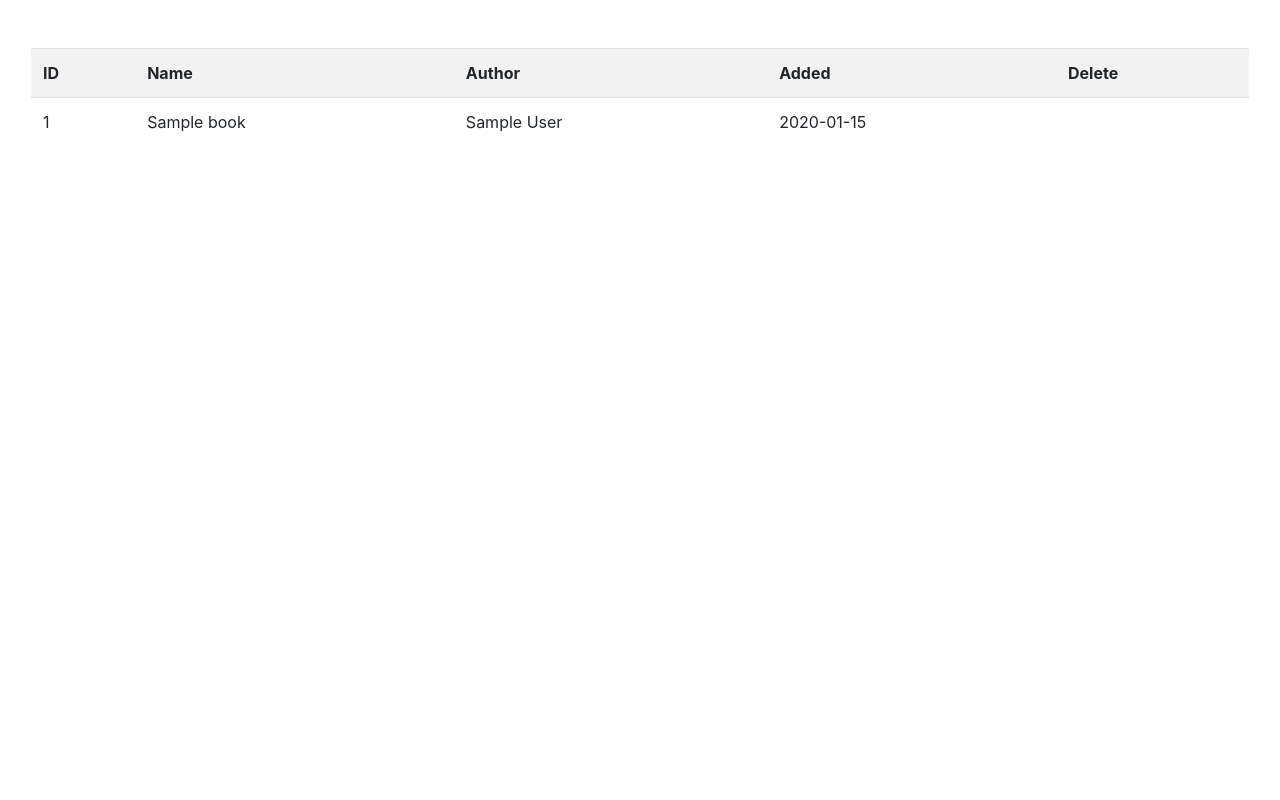
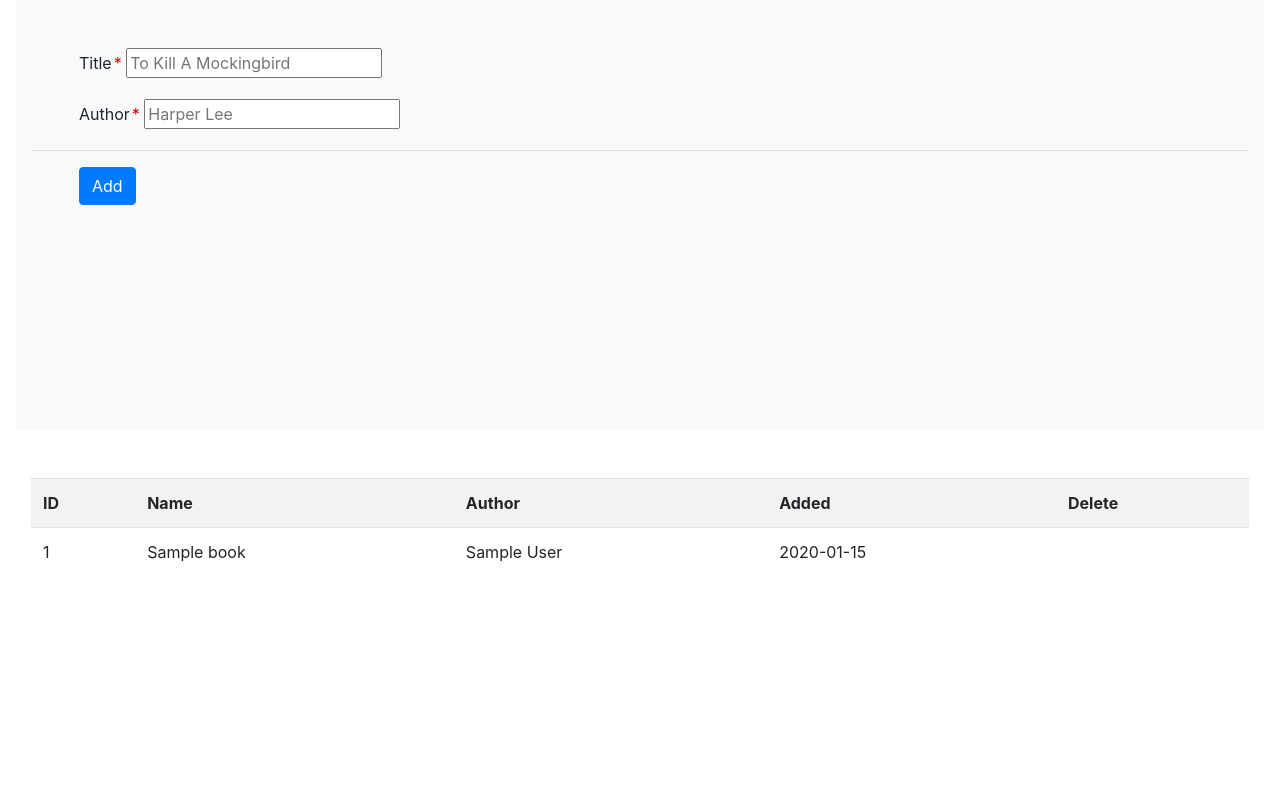
Before and after one commit to kerwei/project-libra, a Flask app: page / in a window 1280 px wide. Run offline with Flask 2, Linux system fonts and the light colour scheme; tables that the repository leaves empty hold one stand-in row (values such as "Sample post"); some libraries are stand-ins or nearby versions.

Commit message:
Remove unneeded functions from controller. Implement form to add books in index.html

```diff
--- a/main.py
+++ b/main.py
@@ -18,50 +18,17 @@ session = DBSession()
 # Starts the application and register the blueprints
 app = Flask(__name__)
 
-
-def parseUrlEntry(entry_string):
-    if '|' in entry_string:
-        name = entry_string.split('|')[0]
-        dob = datetime.strptime(entry_string.split('|')[1], '%d-%m-%Y')
-        return [name, dob]
-    else:
-        return []
-
-
 # Adds a customer
-@app.route('/book/add/<string:new_entry>', methods=['POST'])
-def addBook(new_entry):
-    data = parseUrlEntry(new_entry)
+@app.route('/book/add', methods=['POST'])
+def addBook():
+    # data = parseUrlEntry(new_entry)
     # Creates the record and saves it to the database
-    if data:
-        new_item = Book(name=data[0], author=data[1])
+    if request.form:
+        new_item = Book(name=request.form['name'], author=request.form['author'])
         session.add(new_item)
         session.commit()
 
     return redirect(url_for('homePage'))
-
-
-# Edits a customer
-# @app.route('/book/edit/<string:item_id>/<string:new_entry>', methods=['POST'])
-# def updateBook(item_id, new_entry):
-#     if item_id.isdigit():
-#         item_id = int(item_id)
-#     else:
-#         raise TypeError("Id must be integer")
-
-#     data = parseUrlEntry(new_entry)
-#     try:
-#         item = session.query(Book).filter_by(id=item_id).one()
-#         item.name = data[0]
-#         item.dob = data[1]
-
-#         session.add(item)
-#         session.commit()
-#     except:
-#         pass
-
-#     return redirect(url_for('homePage'))
-
 
 # Deletes a customer
 @app.route('/book/delete/<string:item_id>', methods=['DELETE'])
@@ -80,31 +47,6 @@ def deleteBook(item_id):
 
     return redirect(url_for('homePage'))
 
-
-# Views a customer
-# @app.route('/book/get/<string:item_id>', methods=['GET'])
-# def viewBook(item_id):
-#     if item_id.isdigit():
-#         item_id = int(item_id)
-#     else:
-#         raise TypeError("Id must be integer")
-
-#     book = session.query(Book).filter_by(id=item_id).one()
-#     return render_template('view.html', book=book, text=None)
-
-
-# Views youngest customer
-# @app.route('/customer/youngest', methods=['GET'])
-# def viewYoungest():
-#     statement = 'SELECT name, dob FROM customer WHERE dob = (SELECT MAX(dob) FROM customer)'
-#     sql = text(statement)
-#     res = engine.execute(sql)
-#     for row in res:
-#         customer = row
-
-#     return render_template('view.html', customer=customer, text=statement)
-
-
 # Home
 @app.route('/', methods=['GET'])
 def homePage():
--- a/templates/index.html
+++ b/templates/index.html
@@ -1,3 +1,4 @@
+<!-- Sample bootstrap page -->
 <!doctype html>
 <html lang="en">
   <head>
@@ -10,6 +11,8 @@
 
     <title>My Library</title>
   </head>
+
+  <!-- CSS styling provided by Philip Walton at https://github.com/philipwalton/solved-by-flexbox/blob/master/assets/css/components/holy-grail.css -->
   <style type="text/css">
     html {
         height: 100%;
@@ -43,8 +46,35 @@
     .text-inverse {
         color: white;
     }
+
+    /* Form styling provided by th3uiguy at https://stackoverflow.com/questions/23141854/adding-asterisk-to-required-fields-in-bootstrap-3#23141945*/
+    .form-group .control-label:after {
+      color: #d00;
+      content: "*";
+      margin-left: 2px;
+      top:7px;
+    }
   </style>
+
   <body class="holygrail">
+    <div class="holygrail-body no-gutters">
+      <div class="container-fluid mx-3 py-5 bg-light">
+        <form method="post" action="/book/add">
+          <div class="form-group pl-sm-5">
+            <label class="control-label">Title</label>
+            <input type="text" name="name" placeholder="To Kill A Mockingbird"></input>
+          </div>
+          <div class="form-group pl-sm-5">
+            <label class="control-label">Author</label>
+            <input type="text" name="author" placeholder="Harper Lee"></input>
+          </div>
+          <hr>
+          <div class="form-group pl-sm-5">
+            <button type="submit" class="btn btn-primary">Add</button>
+          </div>
+      </form>
+      </div>
+    </div>
     <div class="holygrail-body no-gutters">
       <div class="container-fluid mx-3 py-5 text-inverse">
         <table class="table table-striped">
```
